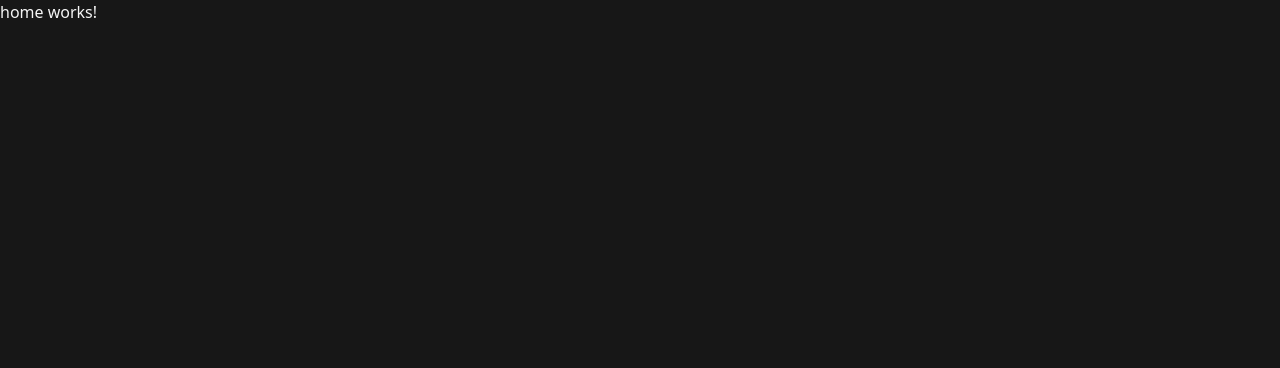
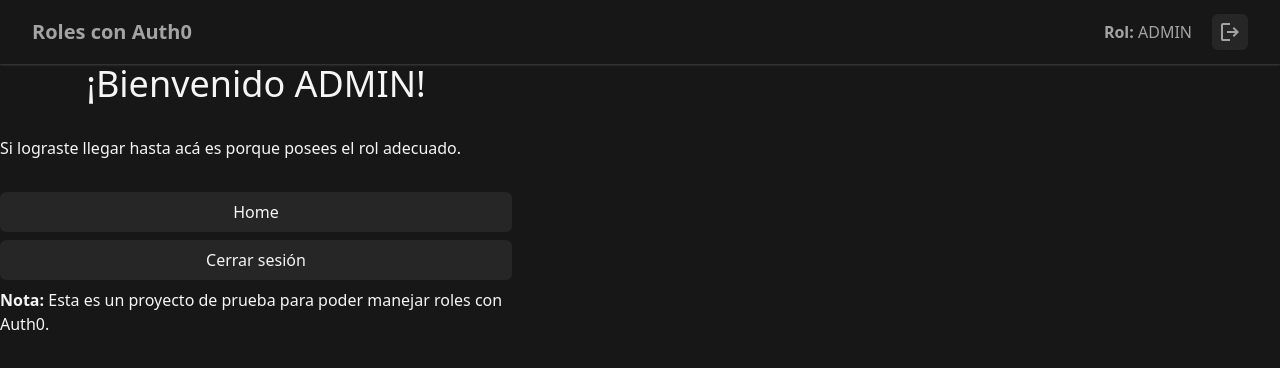
Before and after one commit to USpiri/angular-rol-based-auth0, an Angular app: page /admin in a window 1280 px wide. Before the commit this address led to /. Shown: the top 368 px of the page. Built offline with nearby package versions, Linux system fonts and the light colour scheme.

Commit message:
✨ Feat: Layout routing and Admin page

```diff
--- a/src/app/app.routes.ts
+++ b/src/app/app.routes.ts
@@ -1,14 +1,30 @@
 import { Routes } from '@angular/router';
+import { MainLayoutComponent } from './shared/layouts/main-layout/main-layout.component';
 
 export const routes: Routes = [
   {
     path: '',
-    pathMatch: 'full',
-    loadComponent: () => import('./pages').then((m) => m.HomeComponent),
+    component: MainLayoutComponent,
+    children: [
+      {
+        path: '',
+        title: 'Home',
+        loadComponent: () => import('./pages').then((m) => m.HomeComponent),
+      },
+      {
+        path: 'admin',
+        title: 'Admin Dasboard',
+        loadComponent: () => import('./pages').then((m) => m.AdminComponent),
+      },
+    ],
   },
   {
     path: 'login',
+    title: 'Login',
     loadComponent: () => import('./pages').then((m) => m.LoginComponent),
   },
-  { path: '**', redirectTo: '' },
+  {
+    path: '**',
+    redirectTo: '',
+  },
 ];
--- /dev/null
+++ b/src/app/pages/admin/admin.component.ts
@@ -0,0 +1,29 @@
+import { Component } from '@angular/core';
+import { CommonModule } from '@angular/common';
+import { LinkBtnComponent } from '../../shared/components/link-btn/link-btn.component';
+import { ButtonComponent } from '../../shared/components/button/button.component';
+
+@Component({
+  standalone: true,
+  imports: [CommonModule, LinkBtnComponent, ButtonComponent],
+  template: `
+    <section class="max-w-lg w-full flex flex-col gap-8 px-3 sm:px-0">
+      <h1 class="text-center text-4xl">¡Bienvenido ADMIN!</h1>
+      <p>Si lograste llegar hasta acá es porque posees el rol adecuado.</p>
+      <div class="flex gap-2 flex-col">
+        <app-link-btn class="text-center" routerLink="/">Home</app-link-btn>
+        <app-button>Cerrar sesión</app-button>
+        <p>
+          <strong>Nota:</strong> Esta es un proyecto de prueba para poder
+          manejar roles con Auth0.
+        </p>
+      </div>
+    </section>
+  `,
+  styles: `
+  :host{
+    @apply flex items-center justify-center flex-col mt-28;
+  }
+`,
+})
+export class AdminComponent {}
--- a/src/app/pages/home/home.component.ts
+++ b/src/app/pages/home/home.component.ts
@@ -1,10 +1,34 @@
 import { Component } from '@angular/core';
 import { CommonModule } from '@angular/common';
+import { LinkBtnComponent } from '../../shared/components/link-btn/link-btn.component';
+import { NavbarComponent } from '../../shared/components/navbar/navbar.component';
 
 @Component({
   selector: 'app-home',
   standalone: true,
-  imports: [CommonModule],
-  template: ` <p>home works!</p> `,
+  imports: [CommonModule, LinkBtnComponent, NavbarComponent],
+  template: `
+    <section class="max-w-lg w-full flex flex-col gap-8 px-3 sm:px-0">
+      <h1 class="text-center text-4xl">¡Bienvenido!</h1>
+      <p>
+        Si lograste llegar hasta acá es porque has iniciado sesión
+        correctamente, intenta dirigirte al panel de administración.
+      </p>
+      <div>
+        <app-link-btn class="text-center" routerLink="/admin"
+          >Admin Panel</app-link-btn
+        >
+        <p class="mt-2">
+          <strong>Nota:</strong> Si no puedes ingresar puede que no poseas el
+          rol adecuado, cierra sesión en ingresa con un usuario adecuado
+        </p>
+      </div>
+    </section>
+  `,
+  styles: `
+    :host{
+      @apply flex items-center justify-center flex-col mt-28;
+    }
+  `,
 })
 export class HomeComponent {}
--- a/src/app/pages/index.ts
+++ b/src/app/pages/index.ts
@@ -1,2 +1,4 @@
+export * from './admin/admin.component';
 export * from './home/home.component';
+export * from './index';
 export * from './login/login.component';
--- a/src/app/pages/login/login.component.ts
+++ b/src/app/pages/login/login.component.ts
@@ -8,7 +8,9 @@ import { RouterModule } from '@angular/router';
   standalone: true,
   imports: [CommonModule, ButtonComponent, RouterModule],
   template: `
-    <section class="h-screen flex gap-8 items-center justify-center flex-col">
+    <section
+      class="h-screen flex gap-8 items-center justify-center flex-col px-3 sm:px-0"
+    >
       <div class="max-w-md w-full flex flex-col gap-3">
         <div
           class="border border-neutral-500 rounded-md p-3 flex gap-3 flex-col"
```
